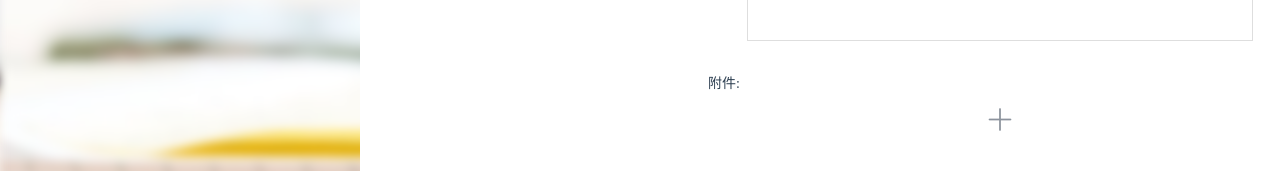
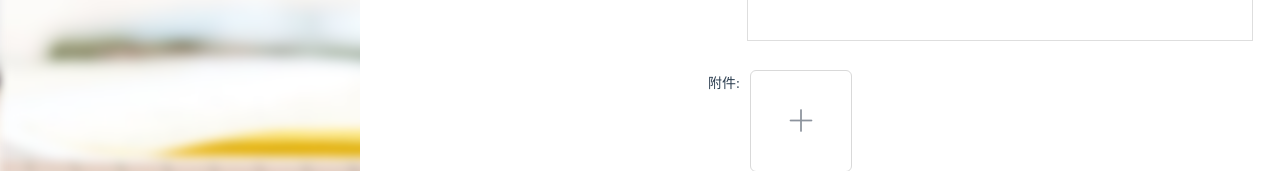
Before and after one commit to shiyuw/puyang, a Vue app: page /complain in a window 1280 px wide. Shown: the part 781-952 px from the top of the page. Built offline with nearby package versions, Linux system fonts and the light colour scheme.

Commit message:
上传文件逻辑

```diff
--- a/src/components/complain/tocomplain.vue
+++ b/src/components/complain/tocomplain.vue
@@ -30,7 +30,9 @@
                 <el-upload
                     class="avatar-uploader"
                     action="https://jsonplaceholder.typicode.com/posts/"
+
                     :show-file-list="false"
+                    :multiple="true"
                     :on-success="handleAvatarSuccess"
                     :before-upload="beforeAvatarUpload">
                     <img v-if="imageUrl" :src="imageUrl" class="avatar">
@@ -55,6 +57,7 @@ export default {
             title:'',
             content:'',
             imageUrl:'',
+            files:[]
 
         }
 
@@ -63,18 +66,52 @@ export default {
         handleAvatarSuccess(){
 
         },
-        beforeAvatarUpload(){
+        beforeAvatarUpload(file){
+            let isPic = file.type =="image/jpeg"||file.type=="image/png"
+            // console.log(file.type)
+            if(file&&isPic){
+                this.files.push(file)
+            }
+            return false;
+        },
+        upload(){
+
+            let companyName = this.companyName;
+            let userName = this.userName;
+            if(!companyName||!userName){return}
+            let mobile = this.mobile;
+            let title = this.title;
+            let content = this.content;
+            let files = this.files;
+            let data = new FormData();
+            data.append('company',companyName);
+            data.append('user',userName);
+            data.append('mobilePhone',mobile);
+            data.append('title',title);
+            data.append('content',content);
+            if(files&&files.length>0){
+
+                for(let i=0;i<files.length;i++){
+                    data.append('files',files[i]);
+
+                }
+            }else{
+                data.append('files',null)
+            }
+            //upload(data).then(res=>{}).catch(()=>{})
+            // reset every variables
 
         },
         mycomplains(){
             this.$router.replace('/complain/mycomplains')
         }
-    }
+    },
+
 
 }
 </script>
 
-<style lang="less" scoped>
+<style lang="less">
     .com-body-header{
         position: relative;
         width: 100%;
@@ -132,7 +169,7 @@ export default {
                 width:280px;
                 line-height:30px;
                 width:500px;
-                color:#DEDEDE;
+                // color:#DEDEDE;
             }
             textarea{
                 width: 500px;
@@ -163,7 +200,7 @@ export default {
 
         }
 
-    }
+}
 
 .avatar-uploader{
     width:500px;
```
